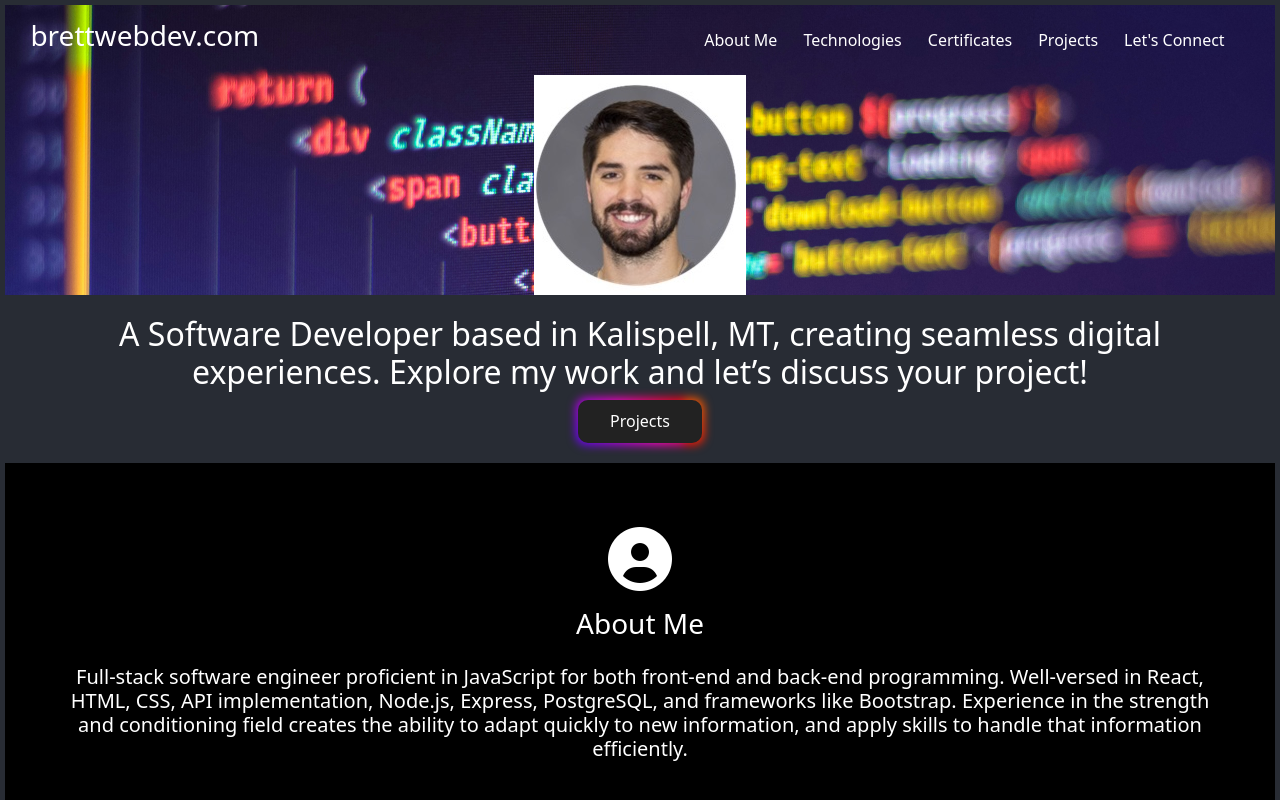
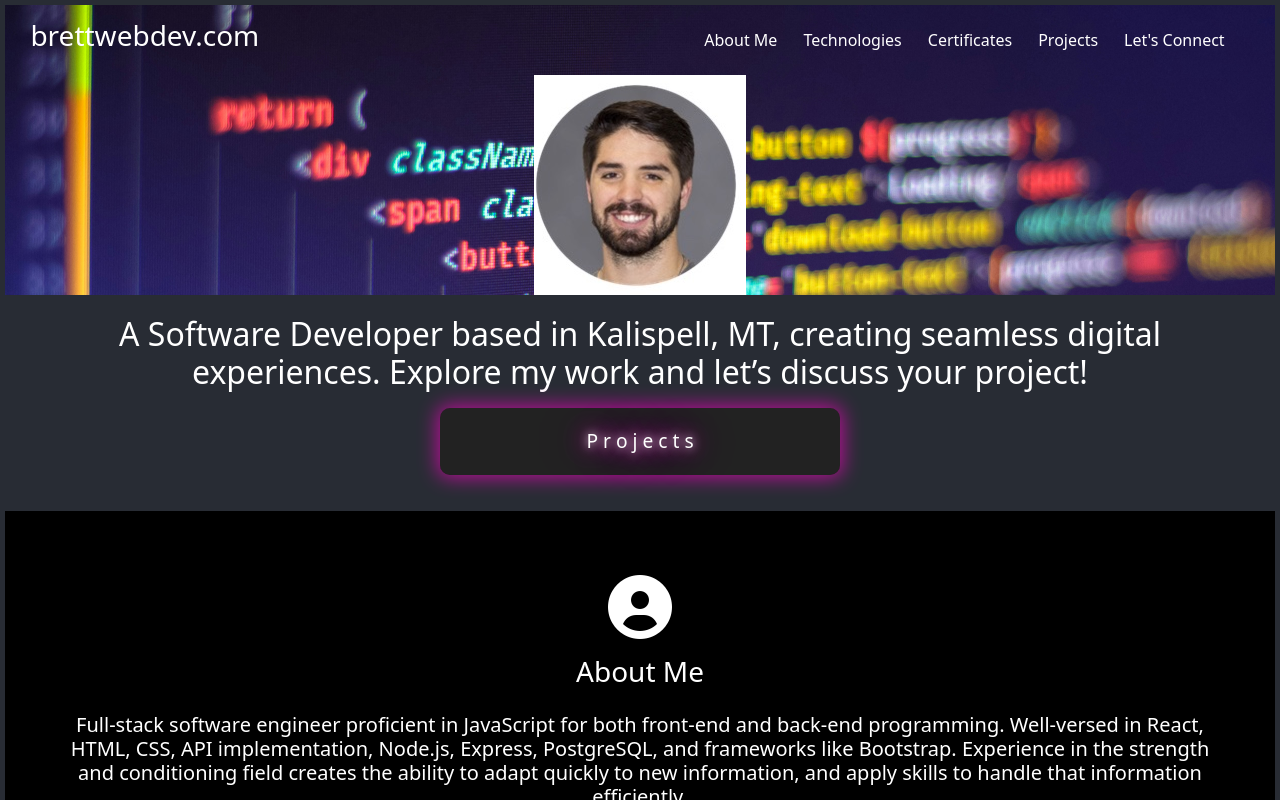
Before and after one commit to bneighbs6/softdev-portfolio, a React (Create React App) app: page / in a window 1280 px wide. Shown: the top 800 px of the page. Built offline with nearby package versions, Linux system fonts and the light colour scheme.

Commit message:
Edit style of projects btn in Intro

```diff
--- a/src/components/Intro/Intro.jsx
+++ b/src/components/Intro/Intro.jsx
@@ -14,7 +14,7 @@ function Intro() {
           experiences. Explore my work and let’s discuss your project!
         </h2>
         <Nav.Link as={Link} to="projects" smooth={true} duration={500}>
-          <button className="projects-btn">Projects</button>
+          <button className="projects-btn"><span className="projects-word">P  r  o  j  e  c  t  s</span></button>
         </Nav.Link>
       </div>
     </div>
--- a/src/components/Projects/Projects.css
+++ b/src/components/Projects/Projects.css
@@ -10,7 +10,11 @@
 
 /* Projects Button CSS */
 .projects-btn {
-  padding: 0.6em 2em;
+  padding: 1em 2em;       /* more vertical padding for a bigger button */
+  min-width: 200px;       /* ensures button isn't too small */
+  width: 80%;             /* takes up most of the container */
+  max-width: 400px;       /* optional max width to prevent it from being too huge on big screens */
+  font-size: 1.2rem;      /* larger text for emphasis */
   border: none;
   outline: none;
   color: #fff;
@@ -21,7 +25,10 @@
   border-radius: 10px;
   user-select: none;
   touch-action: manipulation;
+  display: block;
+  margin: 1rem auto;      /* centers the button horizontally */
 }
+
 
 .projects-btn::before {
   content: "";
@@ -30,40 +37,63 @@
   left: -2px;
   width: calc(100% + 4px);
   height: calc(100% + 4px);
-  background: linear-gradient(
-    45deg,
-    #ff0000,
-    #ff7300,
-    #fffb00,
-    #48ff00,
-    #00ffd5,
-    #002bff,
-    #7a00ff,
-    #ff00c8,
-    #ff0000
-  );
-  background-size: 400%;
-  filter: blur(5px);
-  animation: glowing-button-85 20s linear infinite;
+  background: #ff00c8; /* neon pink/purple */
+  filter: blur(10px);
+  opacity: 0.7;
   transition: opacity 0.3s ease-in-out;
   border-radius: 10px;
   z-index: -1;
+}
+
+.projects-btn:hover::before {
+  opacity: 1;
+  filter: blur(15px);
 }
 
 .projects-btn::after {
   content: "";
   position: absolute;
   inset: 0;
-  background: #222;
+  background: #222; /* slightly lighter dark background */
   border-radius: 10px;
   z-index: -1;
 }
+
 
 @keyframes glowing-button-85 {
   0% { background-position: 0 0; }
   50% { background-position: 400% 0; }
   100% { background-position: 0 0; }
 }
+
+/* Project Word CSS to Match Project Button */
+.projects-word {
+  color: #fff;
+  text-shadow:
+    0 0 5px #fff,
+    0 0 10px #ff00c8,
+    0 0 20px #ff00c8,
+    0 0 40px #ff00c8;
+  animation: neon-pulse 2s ease-in-out infinite alternate;
+}
+
+@keyframes neon-pulse {
+  from {
+    text-shadow:
+      0 0 5px #fff,
+      0 0 10px #ff00c8,
+      0 0 20px #ff00c8,
+      0 0 40px #ff00c8;
+  }
+  to {
+    text-shadow:
+      0 0 10px #fff,
+      0 0 20px #ff00c8,
+      0 0 30px #ff00c8,
+      0 0 60px #ff00c8;
+  }
+}
+
 
 /* Section Border */
 /* #projects {
```
